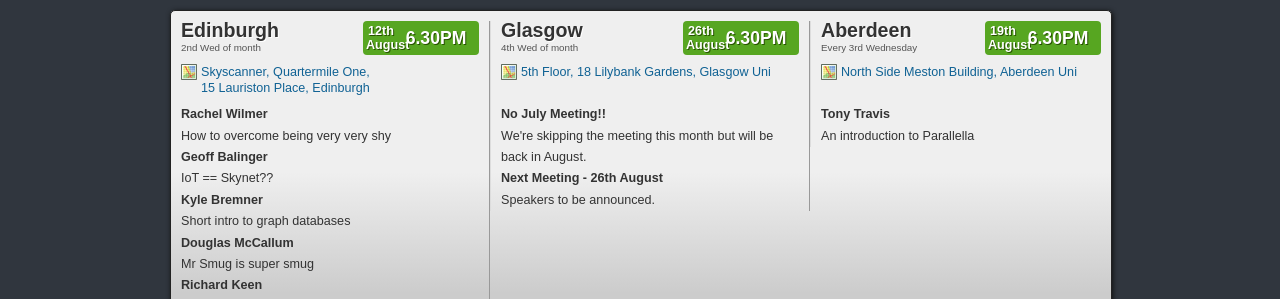
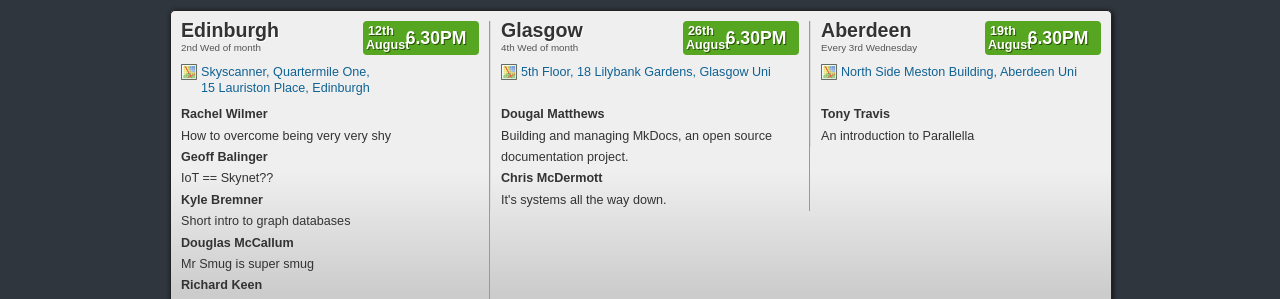
Before and after one commit to techmeetup/techmeetup.co.uk, a Jekyll site: the page built from index.html, in a window 1280 px wide. Shown: the part 389-688 px from the top of the page. Built offline with Jekyll 4.4.1, drawn with Linux system fonts in a browser that asks for light colours.

Commit message:
Update index.json
Added Glasgow Aug 26th speakers & talk details.

```diff
--- a/_data/index.json
+++ b/_data/index.json
@@ -36,12 +36,12 @@
   "glasgow": {
     "speakers": [
       {
-        "name": "No July Meeting!!",
-        "talk": "We're skipping the meeting this month but will be back in August."
+        "name": "Dougal Matthews",
+        "talk": "Building and managing MkDocs, an open source documentation project."
       },
       {
-        "name": "Next Meeting - 26th August",
-        "talk": "Speakers to be announced."
+        "name": "Chris McDermott",
+        "talk": "It's systems all the way down."
       }
     ],
     "day": "26th",
```
